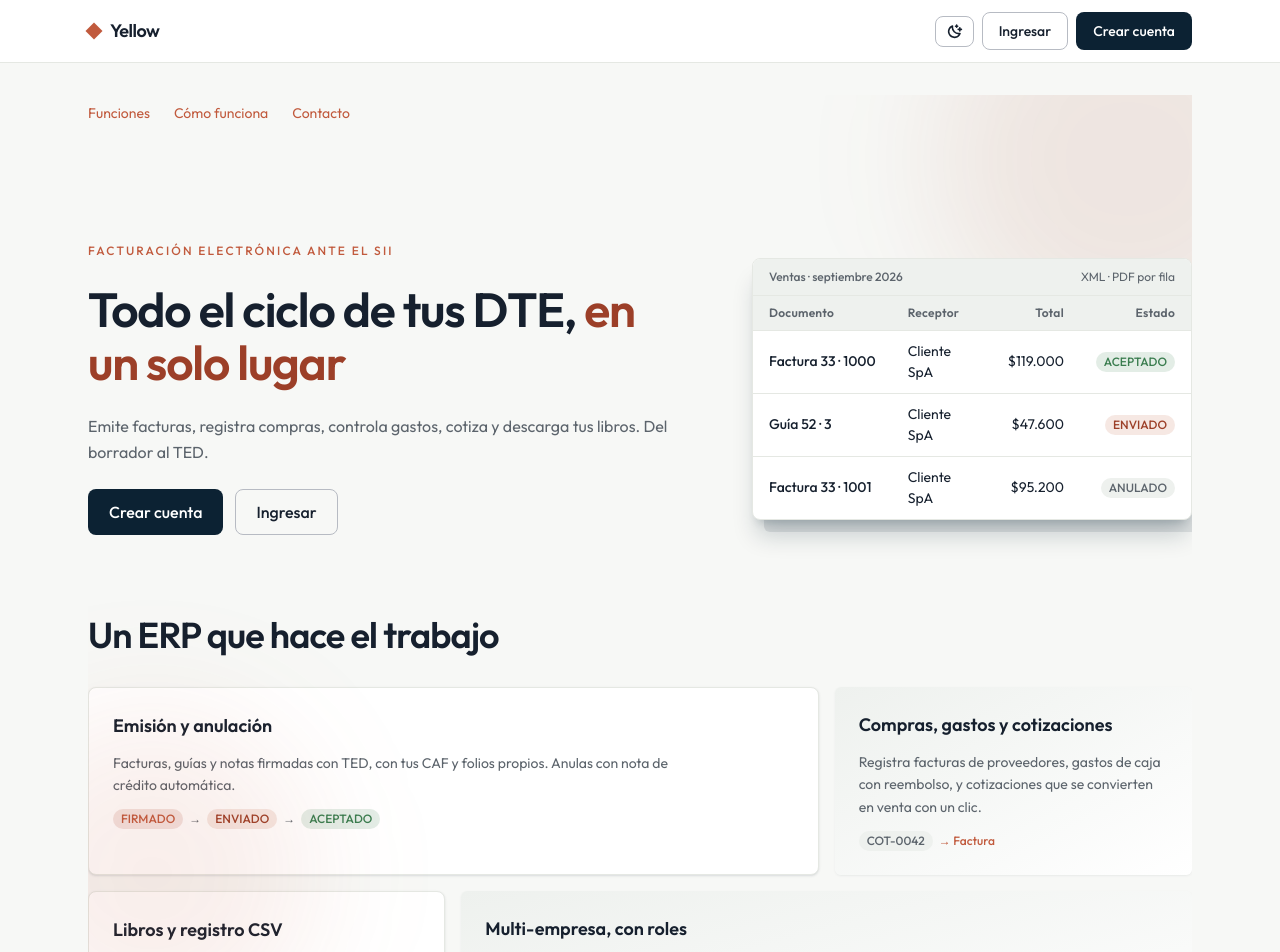
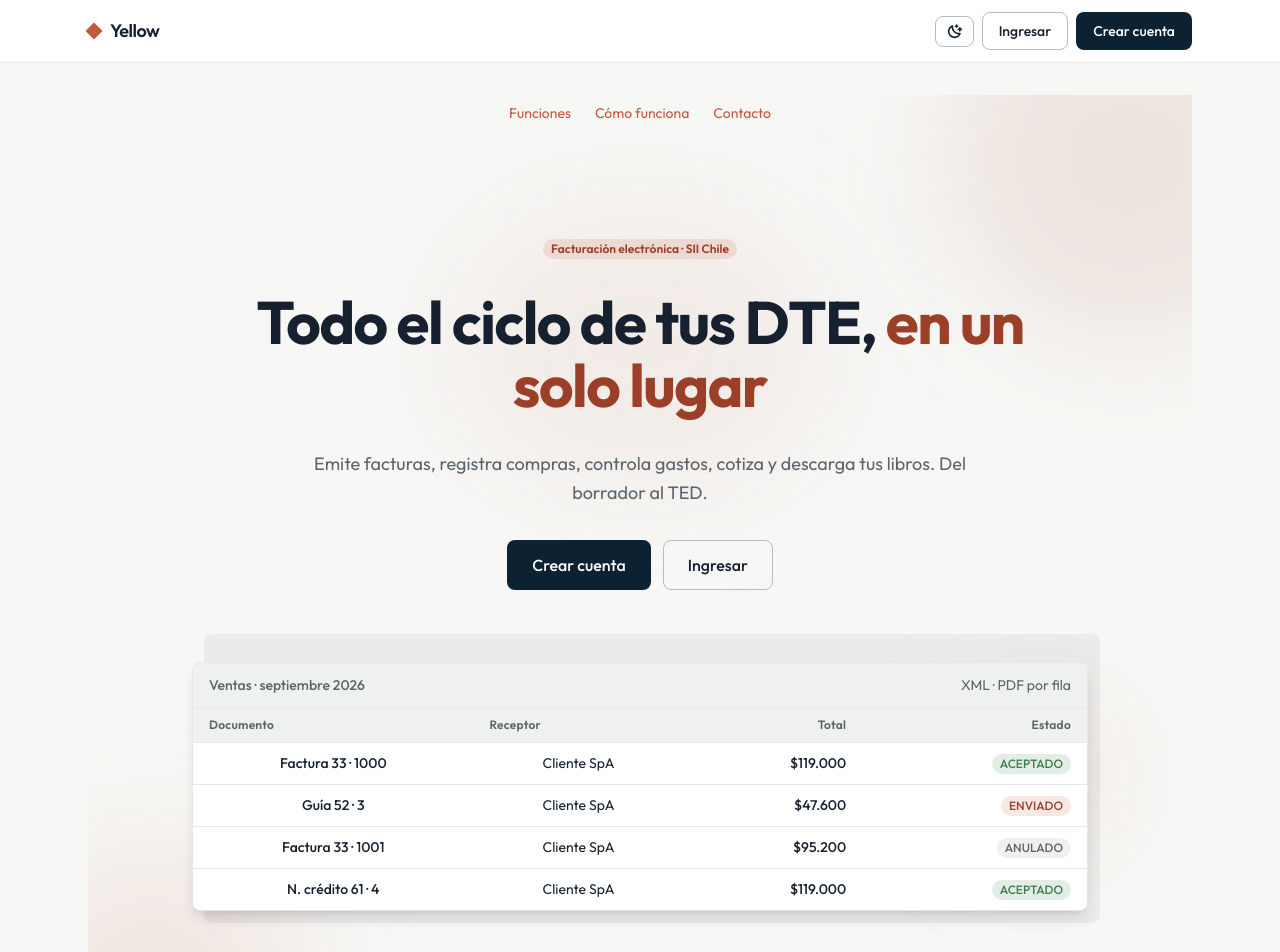
Before and after one commit to fvnks/yellow, a Next.js app: page / in a window 1280 px wide. Shown: the top 952 px of the page. Built offline with nearby package versions, Linux system fonts and the light colour scheme; no server answers.

Commit message:
feat(landing): hero centrado con badge, titulo grande y preview del producto

```diff
--- a/src/app/page.tsx
+++ b/src/app/page.tsx
@@ -1,32 +1,9 @@
 import Link from "next/link";
 import { getAuthContext } from "@/lib/session";
 import { SOPORTE_EMAIL } from "@/lib/contacto";
+import { LandingHero } from "@/components/landing-hero";
 
 export const dynamic = "force-dynamic";
-
-const FILAS_PREVIEW = [
-  {
-    doc: "Factura 33 · 1000",
-    parte: "Cliente SpA",
-    total: "$119.000",
-    estado: "ACEPTADO",
-    chip: "chip chip-ok",
-  },
-  {
-    doc: "Guía 52 · 3",
-    parte: "Cliente SpA",
-    total: "$47.600",
-    estado: "ENVIADO",
-    chip: "chip chip-orange",
-  },
-  {
-    doc: "Factura 33 · 1001",
-    parte: "Cliente SpA",
-    total: "$95.200",
-    estado: "ANULADO",
-    chip: "chip chip-muted",
-  },
-];
 
 export default async function Home() {
   const ctx = await getAuthContext();
@@ -46,7 +23,7 @@ export default async function Home() {
       {/* Menú de secciones */}
       <nav
         aria-label="Secciones de la página"
-        className="hidden items-center gap-6 pt-2 text-sm md:flex"
+        className="hidden items-center justify-center gap-6 pt-2 text-sm md:flex"
       >
         <a href="#funciones" className="text-blue hover:text-orange-ink">
           Funciones
@@ -59,86 +36,8 @@ export default async function Home() {
         </a>
       </nav>
 
-      {/* ── Hero: propuesta + producto ── */}
-      <section className="grid items-center gap-10 pt-6 lg:grid-cols-[7fr_5fr] lg:gap-12 lg:pt-10">
-        <div className="space-y-6">
-          <p className="text-xs font-medium uppercase tracking-[0.18em] text-blue">
-            Facturación electrónica ante el SII
-          </p>
-          <h1 className="max-w-xl text-4xl font-semibold leading-[1.1] tracking-tight text-ink md:text-5xl">
-            Todo el ciclo de tus DTE,{" "}
-            <span className="text-orange-ink">en un solo lugar</span>
-          </h1>
-          <p className="max-w-[65ch] text-base leading-relaxed text-ink-soft">
-            Emite facturas, registra compras, controla gastos, cotiza y
-            descarga tus libros. Del borrador al TED.
-          </p>
-          <div className="flex flex-wrap gap-3">
-            {ctx ? (
-              <Link
-                href="/dashboard"
-                className="btn btn-primary px-5 py-2.5 text-base active:translate-y-px"
-              >
-                Ir al panel
-              </Link>
-            ) : (
-              <>
-                <Link
-                  href="/register"
-                  className="btn btn-primary px-5 py-2.5 text-base active:translate-y-px"
-                >
-                  Crear cuenta
-                </Link>
-                <Link
-                  href="/login"
-                  className="btn btn-ghost px-5 py-2.5 text-base active:translate-y-px"
-                >
-                  Ingresar
-                </Link>
-              </>
-            )}
-          </div>
-        </div>
-
-        <div className="relative">
-          <div
-            aria-hidden
-            className="absolute inset-0 translate-x-3 translate-y-3 rounded-md bg-navy/10"
-          />
-          <div className="panel relative overflow-hidden shadow-xl shadow-navy/20">
-            <div className="flex items-center justify-between border-b border-line bg-block px-4 py-2.5">
-              <span className="text-xs font-medium text-ink-soft">
-                Ventas · septiembre 2026
-              </span>
-              <span className="text-xs text-ink-soft">XML · PDF por fila</span>
-            </div>
-            <div className="overflow-x-auto">
-              <table className="tbl">
-                <thead>
-                  <tr>
-                    <th scope="col">Documento</th>
-                    <th scope="col">Receptor</th>
-                    <th scope="col" className="text-right">Total</th>
-                    <th scope="col" className="text-right">Estado</th>
-                  </tr>
-                </thead>
-                <tbody>
-                  {FILAS_PREVIEW.map((f) => (
-                    <tr key={f.doc}>
-                      <td className="whitespace-nowrap font-medium">{f.doc}</td>
-                      <td>{f.parte}</td>
-                      <td className="text-right">{f.total}</td>
-                      <td className="text-right">
-                        <span className={f.chip}>{f.estado}</span>
-                      </td>
-                    </tr>
-                  ))}
-                </tbody>
-              </table>
-            </div>
-          </div>
-        </div>
-      </section>
+      {/* ── Hero centrado: Badge → Título → CTAs → Preview ── */}
+      <LandingHero isAuthed={!!ctx} />
 
       {/* ── Funciones: bento ── */}
       <section id="funciones" className="space-y-8">
--- /dev/null
+++ b/src/components/landing-hero.tsx
@@ -0,0 +1,141 @@
+import Link from "next/link";
+
+const FILAS_PREVIEW = [
+  {
+    doc: "Factura 33 · 1000",
+    parte: "Cliente SpA",
+    total: "$119.000",
+    estado: "ACEPTADO",
+    chip: "chip chip-ok",
+  },
+  {
+    doc: "Guía 52 · 3",
+    parte: "Cliente SpA",
+    total: "$47.600",
+    estado: "ENVIADO",
+    chip: "chip chip-orange",
+  },
+  {
+    doc: "Factura 33 · 1001",
+    parte: "Cliente SpA",
+    total: "$95.200",
+    estado: "ANULADO",
+    chip: "chip chip-muted",
+  },
+  {
+    doc: "N. crédito 61 · 4",
+    parte: "Cliente SpA",
+    total: "$119.000",
+    estado: "ACEPTADO",
+    chip: "chip chip-ok",
+  },
+];
+
+/**
+ * Hero centrado de la landing: Badge → Título → Descripción → CTA → Preview
+ * del producto. Usa exclusivamente los tokens, componentes y clases del
+ * sistema existente (btn, chip, tbl, panel).
+ */
+export function LandingHero({ isAuthed }: { isAuthed: boolean }) {
+  return (
+    <section className="relative space-y-8 pt-4 text-center md:pt-8">
+      {/* Glow centrado */}
+      <div
+        aria-hidden
+        className="pointer-events-none absolute left-1/2 top-0 h-72 w-96 -translate-x-1/2 rounded-full bg-orange/8 blur-3xl"
+      />
+
+      {/* Badge */}
+      <div className="relative">
+        <span className="chip chip-orange inline-flex text-xs font-semibold">
+          Facturación electrónica · SII Chile
+        </span>
+      </div>
+
+      {/* Título */}
+      <h1 className="relative mx-auto max-w-3xl text-4xl font-bold leading-[1.05] tracking-tight text-ink md:text-6xl">
+        Todo el ciclo de tus DTE,{" "}
+        <span className="text-orange-ink">en un solo lugar</span>
+      </h1>
+
+      {/* Descripción */}
+      <p className="relative mx-auto max-w-[60ch] text-base leading-relaxed text-ink-soft md:text-lg">
+        Emite facturas, registra compras, controla gastos, cotiza y descarga
+        tus libros. Del borrador al TED.
+      </p>
+
+      {/* CTA */}
+      <div className="relative flex flex-wrap items-center justify-center gap-3">
+        {isAuthed ? (
+          <Link
+            href="/dashboard"
+            className="btn btn-primary px-6 py-3 text-base active:translate-y-px"
+          >
+            Ir al panel
+          </Link>
+        ) : (
+          <>
+            <Link
+              href="/register"
+              className="btn btn-primary px-6 py-3 text-base active:translate-y-px"
+            >
+              Crear cuenta
+            </Link>
+            <Link
+              href="/login"
+              className="btn btn-ghost px-6 py-3 text-base active:translate-y-px"
+            >
+              Ingresar
+            </Link>
+          </>
+        )}
+      </div>
+
+      {/* Preview del producto */}
+      <div className="relative mx-auto max-w-4xl pt-6 md:pt-10">
+        {/* Sombra offset: da profundidad al preview */}
+        <div
+          aria-hidden
+          className="absolute inset-0 translate-x-3 translate-y-3 rounded-lg bg-navy/5"
+        />
+        {/* Glow lateral sutil */}
+        <div
+          aria-hidden
+          className="pointer-events-none absolute -right-8 top-1/4 h-40 w-40 rounded-full bg-orange/10 blur-3xl"
+        />
+        <div className="panel relative overflow-hidden shadow-lg">
+          <div className="flex items-center justify-between border-b border-line bg-block px-4 py-3">
+            <span className="text-sm font-medium text-ink-soft">
+              Ventas · septiembre 2026
+            </span>
+            <span className="text-sm text-ink-soft">XML · PDF por fila</span>
+          </div>
+          <div className="overflow-x-auto">
+            <table className="tbl">
+              <thead>
+                <tr>
+                  <th scope="col">Documento</th>
+                  <th scope="col">Receptor</th>
+                  <th scope="col" className="text-right">Total</th>
+                  <th scope="col" className="text-right">Estado</th>
+                </tr>
+              </thead>
+              <tbody>
+                {FILAS_PREVIEW.map((f) => (
+                  <tr key={f.doc}>
+                    <td className="whitespace-nowrap font-medium">{f.doc}</td>
+                    <td>{f.parte}</td>
+                    <td className="text-right font-medium">{f.total}</td>
+                    <td className="text-right">
+                      <span className={f.chip}>{f.estado}</span>
+                    </td>
+                  </tr>
+                ))}
+              </tbody>
+            </table>
+          </div>
+        </div>
+      </div>
+    </section>
+  );
+}
```
